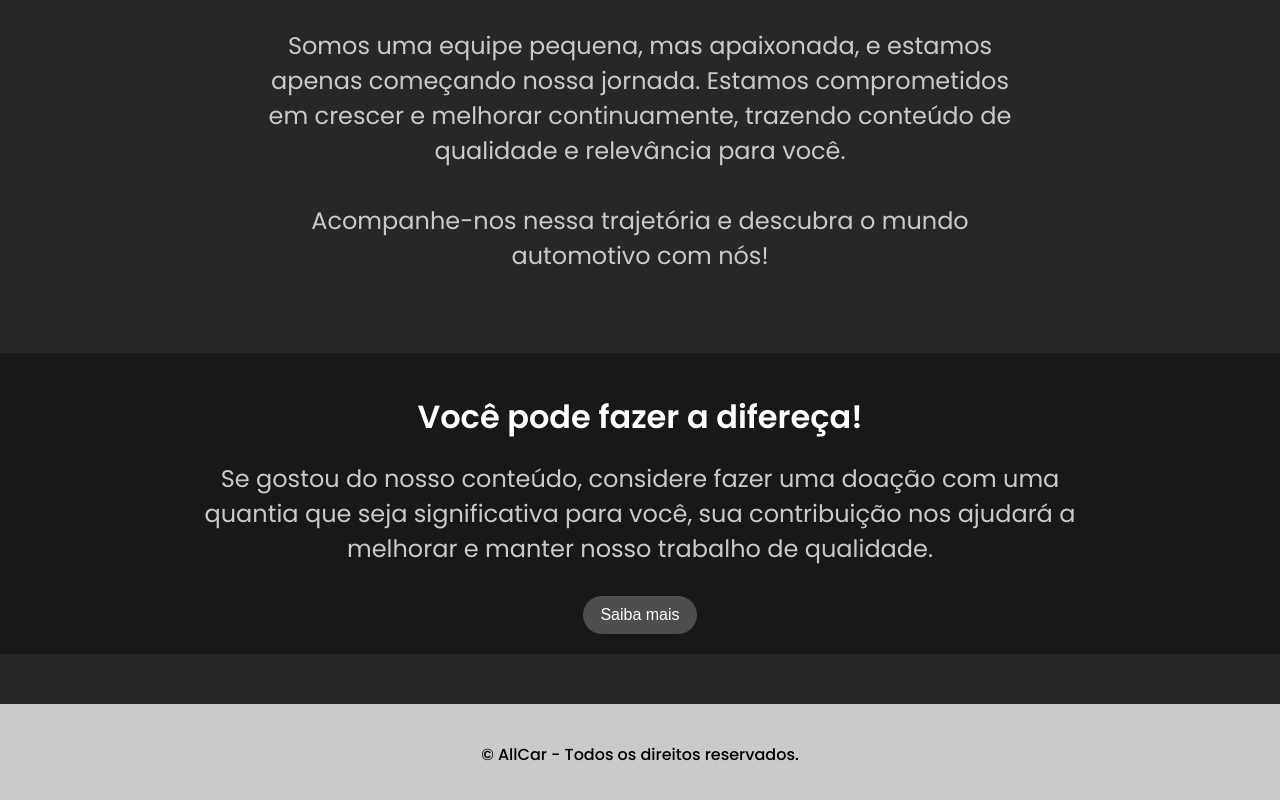
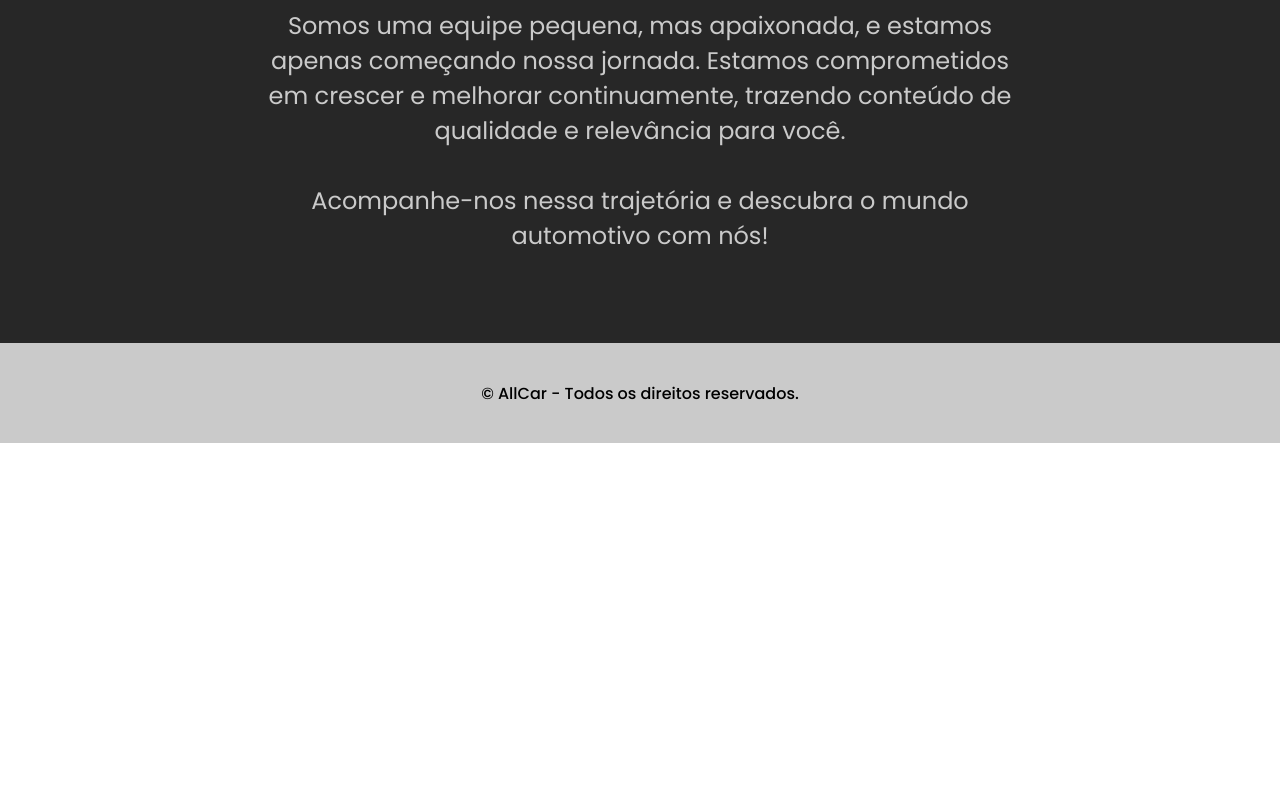
Before and after one commit to Cezarrull/AllCar, a React (Vite) app: page /sobre in a window 1280 px wide. Shown: the part 492-1292 px from the top of the page. After the commit the page ends 935 px from the top, so only its background shows below. Built offline with nearby package versions, Linux system fonts and the light colour scheme.

Commit message:
:tada:updates

```diff
--- a/src/Pages/About/About.jsx
+++ b/src/Pages/About/About.jsx
@@ -1,4 +1,3 @@
-import { Link } from "react-router-dom";
 import { Footer } from "../../Components/Footer/Footer";
 import { Header } from "../../Components/Header/Hedaer";
 import style from './About.module.css';
@@ -22,17 +21,6 @@ export function About() {
                     Acompanhe-nos nessa trajetória e descubra o mundo automotivo com nós!
                 </p>
             </div>
-            <div className={style.bank}>
-                <h2>Você pode fazer a difereça!</h2>
-                <p>
-                    Se gostou do nosso conteúdo, considere fazer uma doação com uma quantia que seja
-                    significativa para você, sua contribuição nos ajudará a melhorar e manter nosso trabalho de
-                    qualidade.
-                </p>
-                <Link to="/AjudeaAllCar">
-                    <button>Saiba mais</button>
-                </Link>
-            </div>
         </div>
         <Footer />
         </>
--- a/src/Pages/About/About.module.css
+++ b/src/Pages/About/About.module.css
@@ -28,7 +28,7 @@
     color: var(--gray);
     cursor: text;
     text-align: center;
-    margin-bottom: 30px;
+    margin-bottom: 10px;
 }
 
 .aboutContent h2 {
@@ -39,51 +39,8 @@
     text-align: center;
 }
 
-.bank {
-    padding: 20px;
-    text-align: center;
-    background: var(--bgTwo);
-}
-
-.bank h2 {
-    margin: 20px 0;
-    font-weight: 600;
-    font-size: 2rem;
-    color: var(--white);
-    text-align: center;
-}
-
-.bank p {
-    font-size: 1.5rem;
-    margin: 5px 0 0 0;
-    font-weight: 400;
-    color: var(--gray);
-    cursor: text;
-    text-align: center;
-    margin-bottom: 30px;
-}
-
-.bank button {
-    border: none;
-    border-radius: 24px;
-    font-size: 1rem;
-    color: var(--white);
-    background: var(--grayThree);
-    padding: 10px 17px;
-    font-weight: 500;
-    cursor: pointer;
-}
-
-.bank button:hover {
-    background: var(--grayTwo);
-}
-
 @media (min-width: 700px) {
     .aboutContent {
-        padding: 50px 20%;
-    }
-
-    .bank {
-        padding: 20px 15%;
+        padding: 30px 20%;
     }
 }
--- a/src/Pages/Bank/Bank.jsx
+++ /dev/null
@@ -1,28 +0,0 @@
-import { Footer } from "../../Components/Footer/Footer";
-import { Header } from "../../Components/Header/Hedaer";
-import style from './Bank.module.css';
-import Image1 from "/src/Assets/About/Pix.jpg";
-
-export function Bank() {
-    return(
-        <>
-            <Header />
-            <div className={style.bankBody}>
-                <h1>Contribua para o nosso sucesso! Sua doação nos permite melhorar e inovar.</h1>
-                <p>
-                    Faça sua doação agora! Acesse o seu banco e escaneie o QR Code ou copie o códico a baixo,
-                    ajude nós a crescer.
-                </p>
-            </div>
-
-            <div className={style.qrcodeBank}>
-                <img src={Image1} alt="QrCode" />
-            </div>
-
-            <div className={style.textBank}>
-                <a>33ddfcb8-26b6-40c9-8063-feddc8fdd599</a>
-            </div>
-            <Footer />
-        </>
-    )
-}
--- a/src/Pages/Bank/Bank.module.css
+++ /dev/null
@@ -1,71 +0,0 @@
-.bankBody {
-    font-family: 'Poppins', sans-serif;
-    height: 100%;
-    padding: 120px 15px 0 15px;
-    background: var(--bgOne);
-}
-
-.bankBody h1 {
-    width: 100%;
-    text-align: center;
-    color: var(--white);
-    font-size: 2.25rem;
-    font-weight: 600;
-    padding-top: 30px;
-    padding-bottom: 50px;
-}
-
-.bankBody p {
-    font-size: 1.5rem;
-    margin: 5px 0 0 0;
-    font-weight: 400;
-    color: var(--gray);
-    cursor: text;
-    text-align: center;
-    padding-bottom: 30px;
-}
-
-.qrcodeBank {
-    display: flex;
-    justify-content: center;
-    align-items: center;
-    border: none;
-    padding: 30px;
-    background: var(--bgOne);
-}
-
-.qrcodeBank img {
-    width: 100%;
-    max-width: 50vh;
-    border-radius: 8px;
-    box-shadow: 0 0 8px black;
-}
-
-.textBank {
-    display: flex;
-    align-items: center;
-    justify-content: center;
-    background: var(--bgOne);
-    padding: 20px 15px 40px;
-}
-
-.textBank a {
-    text-align: center;
-    background: var(--bgTwo);
-    padding: 5px 10px;
-    border-radius: 8px;
-    font-size: 1.5rem;
-    font-weight: 200;
-    color: var(--gray);
-    cursor: text;
-}
-
-@media (min-width: 700px) {
-    .bankBody h1 {
-        padding: 30px 20% 50px 20%;
-    }
-
-    .bankBody p {
-        padding: 0 80px;
-    }
-}
--- a/src/Routes/app.routes.jsx
+++ b/src/Routes/app.routes.jsx
@@ -9,7 +9,6 @@ import { Luzes } from '../Pages/Luzes/Luzes';
 import { Pneu } from '../Pages/Pneus/Pneu';
 import { FlashCars } from '../Pages/FlashCars/FlashCars';
 import { About } from '../Pages/About/About';
-import { Bank } from '../Pages/Bank/Bank';
 import { Contact } from '../Pages/Contact/Contact';
 
 export function AppRoutes() {
@@ -24,7 +23,6 @@ export function AppRoutes() {
             <Route path='/HistoriaDoAutomovel' element={<History />} />
             <Route path='/OsCarrosMaisRapidosDaHistoria' element={<FlashCars />} />
             <Route path='/sobre' element={<About />} />
-            <Route path='/AjudeaAllCar' element={<Bank />} />
             <Route path='/Contato' element={<Contact />} />
         </Routes>
     )
```
